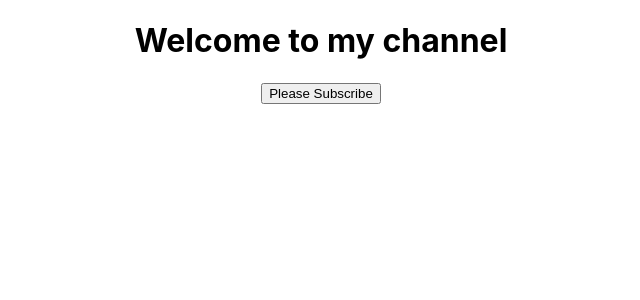
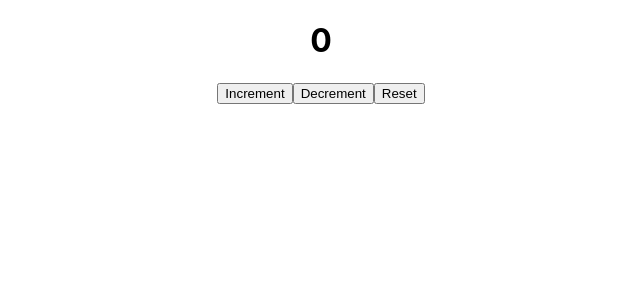
Before and after one commit to shaafiiull/step_by_step_react, a React (Create React App) app: page / in a window 1280 px wide. Shown: the top 300 px of the page, without its empty margins (319-959 px from the left). Built offline with nearby package versions, Linux system fonts and the light colour scheme.

Commit message:
how to access the previous value of state to calculate the next state using callback function

```diff
--- a/src/App.js
+++ b/src/App.js
@@ -1,4 +1,5 @@
 import "./App.css";
+import Counter from "./module01/Counter";
 import Hello from "./module01/Hello";
 import NonJSXElement from "./module01/NonJSXComponent";
 import Subscription from "./module01/Subscription";
@@ -7,7 +8,8 @@
 function App() {
   return (
     <div className="App">
-      <Subscription></Subscription>
+      <Counter></Counter>
+      {/* <Subscription></Subscription> */}
       {/*       <Hello name="shams" age={23}>
         Profession: Scientist
       </Hello>
--- /dev/null
+++ b/src/module01/Counter.js
@@ -0,0 +1,58 @@
+import React, { Component } from "react";
+
+class Counter extends Component {
+  constructor(props) {
+    super(props);
+    this.state = {
+      count: 0,
+    };
+    this.increment = this.increment.bind(this);
+    this.decrement = this.decrement.bind(this);
+    this.reset = this.reset.bind(this);
+  }
+  increment() {
+    this.setState(
+      (state) => ({
+        count: state.count + 1,
+      }),
+      () => {
+        console.log(this.state.count);
+      } //if we want to do something after the state being changed, pass a second parameter as callback function to setState method
+    );
+    // console.log(this.state.count);
+  }
+  decrement() {
+    this.setState(
+      (state) => ({
+        count: state.count - 1,
+      }),
+      () => {
+        console.log(this.state.count);
+      } //if we want to do something after the state being changed, pass a second parameter as callback function to setState method
+    );
+    // console.log(this.state.count);
+  }
+  reset() {
+    this.setState(
+      (state) => ({
+        count: 0,
+      }),
+      () => {
+        console.log(this.state.count);
+      } //if we want to do something after the state being changed, pass a second parameter as callback function to setState method
+    );
+    // console.log(this.state.count);
+  }
+  render() {
+    return (
+      <div>
+        <h1>{this.state.count}</h1>
+        <button onClick={this.increment}>Increment</button>
+        <button onClick={this.decrement}>Decrement</button>
+        <button onClick={this.reset}>Reset</button>
+      </div>
+    );
+  }
+}
+
+export default Counter;
```
